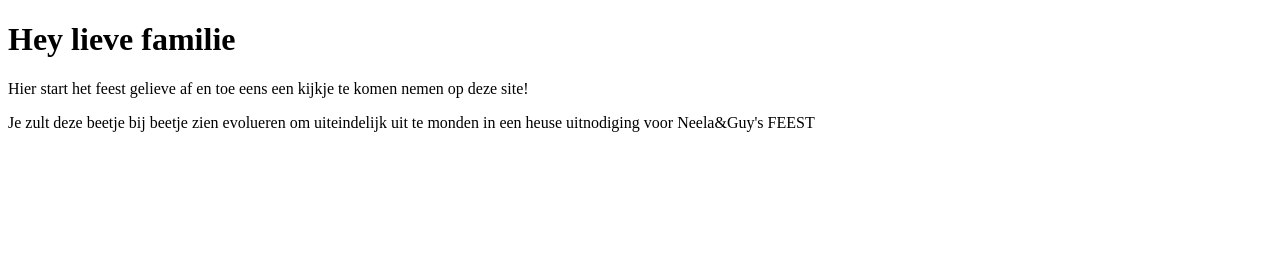
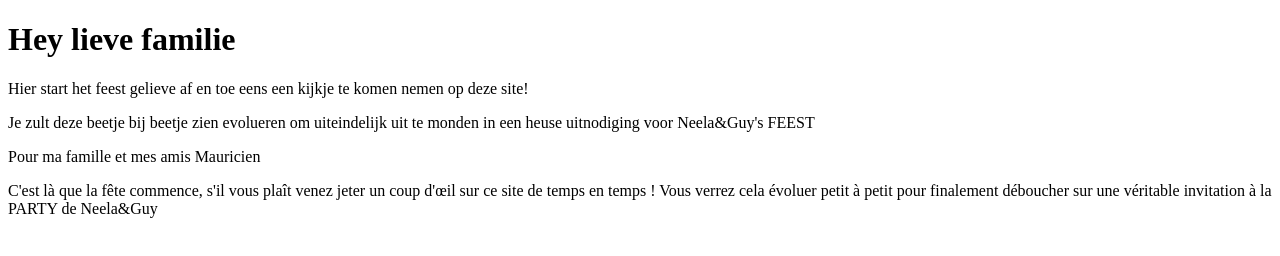
Before and after one commit to GuyVerdegem/GuyVerdegem.github.io, a plain HTML site: page index.html in a window 1280 px wide. Drawn offline with Linux system fonts and the light colour scheme.

Commit message:
franse test

```diff
--- a/index.html
+++ b/index.html
@@ -11,6 +11,10 @@
         <h1>Hey lieve familie</h1>
         <p>Hier start het feest gelieve af en toe eens een kijkje te komen nemen op deze site!</p>
         <p>Je zult deze beetje bij beetje zien evolueren om uiteindelijk uit te monden in een heuse uitnodiging voor Neela&Guy's FEEST</p>
+
+        <p>Pour ma famille et mes amis Mauricien </p>
+        <p>C'est là que la fête commence, s'il vous plaît venez jeter un coup d'œil sur ce site de temps en temps !
+          Vous verrez cela évoluer petit à petit pour finalement déboucher sur une véritable invitation à la PARTY de Neela&Guy</p>
     </main>
   </body>
 </html>
```
